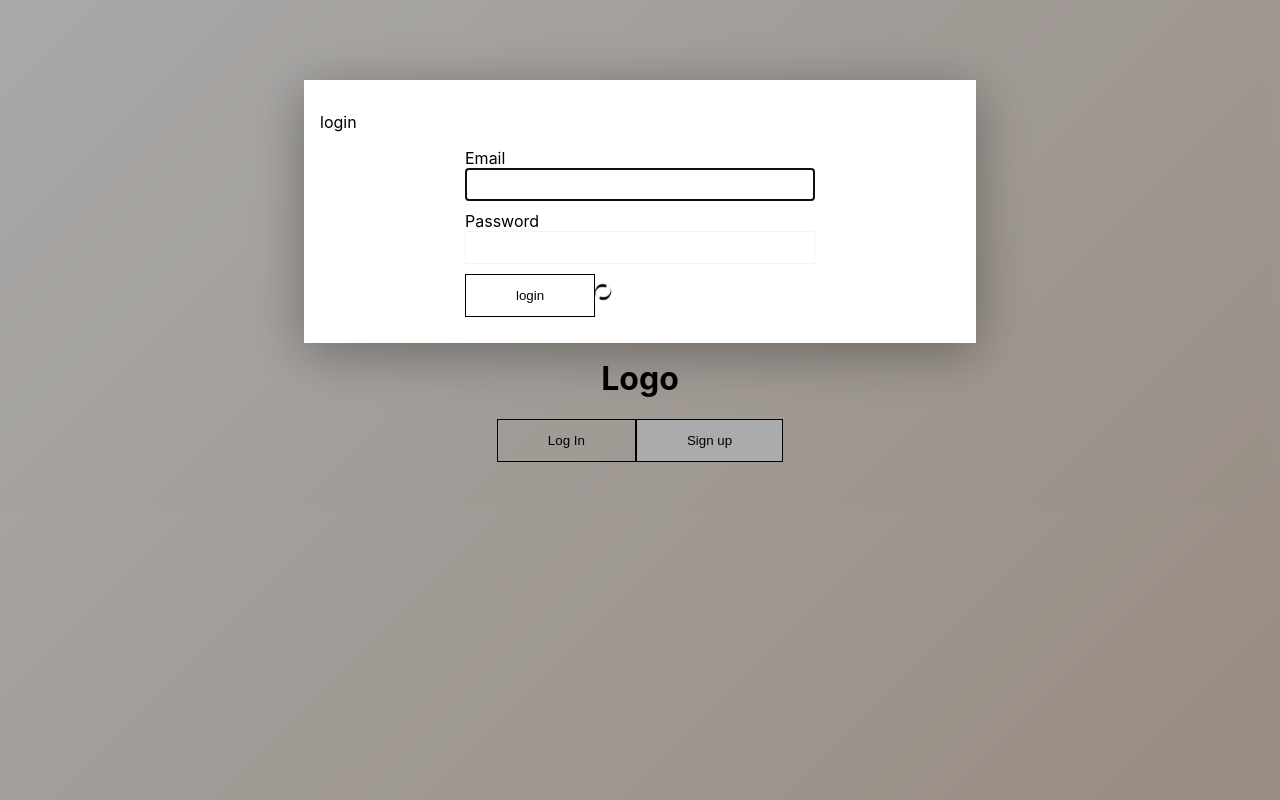
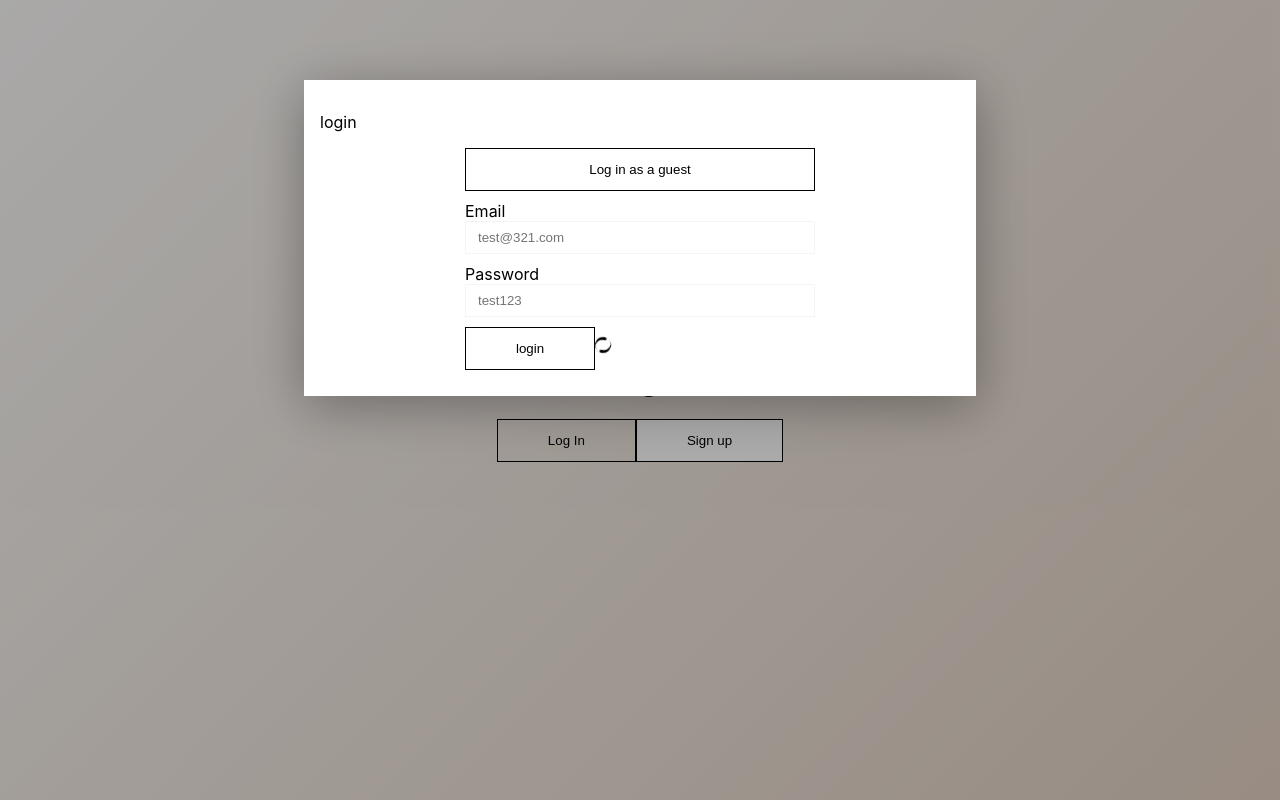
Before and after one commit to imbaman/book, a React (Create React App) app: page / in a window 1280 px wide. Both pictures are taken after a click on the button "Log In". Built offline with nearby package versions, Linux system fonts and the light colour scheme; no server answers.

Commit message:
added unauthenticated/authenticated components

```diff
--- a/src/Unauthenticated.js
+++ b/src/Unauthenticated.js
@@ -1,21 +1,76 @@
 /** @jsx jsx */
 import { jsx } from "@emotion/react";
 
-import { useState } from "react";
+import { useState, useRef } from "react";
 import "@reach/dialog/styles.css";
 import { Button, Input, CustomDialog, Spinner } from "./components/lib";
 import { useAuth } from "./context/AuthContext";
 import { auth } from "./firebase";
 
-function LoginForm({ buttonText, onSubmit }) {
-  //   const { signup } = useAuth();
+//  clean this up
+//
+//
+
+function LoginForm({ buttonText }) {
+  const { loginAsGuest, login } = useAuth();
 
   function handleSubmit(e) {
     e.preventDefault();
-    const { email, password } = e.target.elements;
+  }
+  const emailRef = useRef();
+  const passwordRef = useRef();
+  return (
+    <div>
+      <form
+        onSubmit={handleSubmit}
+        css={{
+          "> div": { margin: "10px auto", maxWidth: "350px", width: "100%" },
+        }}>
+        <div css={{ display: "flex", flexDirection: "column" }}>
+          <Button
+            onClick={() => {
+              loginAsGuest(auth);
+            }}>
+            Log in as a guest
+          </Button>
+        </div>
 
-    onSubmit(auth, email.value, password.value);
+        <div css={{ display: "flex", flexDirection: "column" }}>
+          <label htmlFor='email'>Email</label>
+          <Input id='email' ref={emailRef} placeholder='test@321.com' />
+        </div>
+        <div css={{ display: "flex", flexDirection: "column" }}>
+          <label htmlFor='password'>Password</label>
+          <Input
+            id='password'
+            ref={passwordRef}
+            type='password'
+            placeholder='test123'
+          />
+        </div>
+        <div>
+          <Button
+            onClick={() =>
+              login(auth, emailRef.current.value, passwordRef.current.value)
+            }>
+            {buttonText}
+          </Button>
+          <Spinner />
+        </div>
+      </form>
+    </div>
+  );
+}
+
+function RegisterForm({ buttonText }) {
+  const { signup } = useAuth();
+  const passwordRef = useRef();
+  const emailRef = useRef();
+
+  function handleSubmit(e) {
+    e.preventDefault();
   }
+
   return (
     <div>
       <form
@@ -28,14 +83,25 @@ function LoginForm({ buttonText, onSubmit }) {
         }}>
         <div css={{ display: "flex", flexDirection: "column" }}>
           <label htmlFor='email'>Email</label>
-          <Input id='email' />
+          <Input id='email' ref={emailRef} placeholder='test@321.com' />
         </div>
         <div css={{ display: "flex", flexDirection: "column" }}>
           <label htmlFor='password'>Password</label>
-          <Input id='password' type='password' />
+          <Input
+            id='password'
+            ref={passwordRef}
+            type='password'
+            placeholder='test123'
+          />
         </div>
         <div>
-          <Button type='submit'>{buttonText}</Button>
+          <Button
+            type='submit'
+            onClick={() => {
+              signup(auth, emailRef.current.value, passwordRef.current.value);
+            }}>
+            {buttonText}
+          </Button>
           <Spinner />
         </div>
       </form>
@@ -45,13 +111,7 @@ function LoginForm({ buttonText, onSubmit }) {
 
 function Unauthenticated() {
   const [showDialog, setShowDialog] = useState("none");
-  const { signup, login } = useAuth();
-  //   function login(formData) {
-  //     console.log("login", formData);
-  //   }
-  //   function register(formData) {
-  //     console.log("register", formData);
-  //   }
+
   return (
     <div
       css={{
@@ -67,6 +127,7 @@ function Unauthenticated() {
           height: "100%",
         }}>
         <h1>Logo</h1>
+
         <div css={{ display: "flex" }}>
           <Button onClick={() => setShowDialog("login")}>Log In</Button>
           <Button color='white' onClick={() => setShowDialog("register")}>
@@ -79,14 +140,15 @@ function Unauthenticated() {
           isOpen={showDialog === "login"}
           aria-label='Login form'>
           <p>login</p>
-          <LoginForm buttonText={"login"} onSubmit={login} />
+          <LoginForm buttonText={"login"} showDialog={showDialog} />
         </CustomDialog>
+
         <CustomDialog
           onDismiss={() => setShowDialog("false")}
           isOpen={showDialog === "register"}
           aria-label='Register form'>
           <p>register</p>
-          <LoginForm buttonText={"register"} onSubmit={signup} />
+          <RegisterForm buttonText={"register"} />
         </CustomDialog>
       </div>
     </div>
```
Also changed, not shown: src/Authenticated.js (added, +19 -0 lines).
